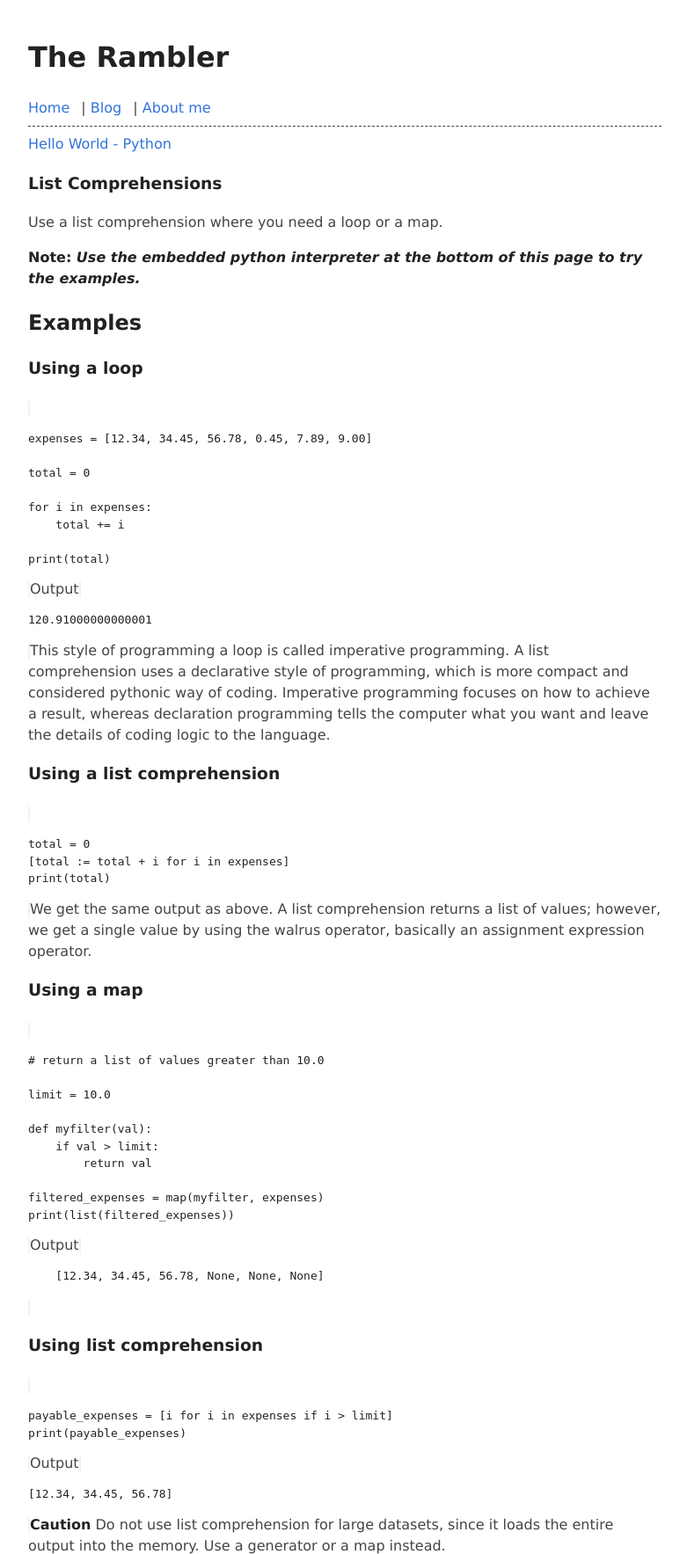
After one commit to ananddotb/rambler, a Flask app: page /helloworldpython/list_comprehensions in a window 1280 px wide. The commit adds this page. Shown: the top 1767 px of the page at 88% size, without its empty margins (248-1029 px from the left). Run offline with Flask 2, Linux system fonts and the light colour scheme.

Commit message:
added to Python

```diff
--- a/templates/helloworldpython/index.html
+++ b/templates/helloworldpython/index.html
@@ -12,6 +12,7 @@
             <ul class="blog-posts">
                 <ul class="blog-posts">
                     <li><a href="/helloworldpython/list">List</a></li>
+                    <li><a href="/helloworldpython/list_comprehensions">List Comprehensions</a></li>
                     <li><a href="/helloworldpython/set">Set</a></li>
                 </ul>
             </ul>
--- /dev/null
+++ b/templates/helloworldpython/list_comprehensions.html
@@ -0,0 +1,78 @@
+{% include "header.html" %}
+<nav>
+    <a href="/helloworldpython">Hello World - Python</a>
+</nav>
+{% block content %}
+<div class="main-container">
+    <h3>List Comprehensions</h3>
+    <div>
+<p>Use a list comprehension where you need a loop or a map.</p>
+<strong>Note: </strong><strong><em>Use the embedded python interpreter at the bottom of this page to try the examples.</em></strong>
+<h2>Examples</h2>
+
+<h3>Using a loop</h3>
+<code><pre>
+expenses = [12.34, 34.45, 56.78, 0.45, 7.89, 9.00]
+
+total = 0
+
+for i in expenses:
+    total += i
+
+print(total)
+</pre></code>
+Output
+<code><pre>120.91000000000001</pre></code>
+
+This style of programming a loop is called imperative programming. A list comprehension uses a declarative style of programming, which is more compact and considered pythonic way of coding. Imperative programming focuses on how to achieve a result, whereas declaration programming tells the computer what you want and leave the details of coding logic to the language.
+
+<h3>Using a list comprehension</h3>
+<code><pre>
+total = 0
+[total := total + i for i in expenses]
+print(total)
+</pre></code>
+We get the same output as above. A list comprehension returns a list of values; however, we get a single value by using the walrus operator, basically an assignment expression operator.
+
+<h3>Using a map</h3>
+<code><pre>
+# return a list of values greater than 10.0
+
+limit = 10.0
+
+def myfilter(val):
+    if val > limit:
+        return val
+
+filtered_expenses = map(myfilter, expenses)
+print(list(filtered_expenses))
+</pre></code>
+Output
+<code><pre>
+    [12.34, 34.45, 56.78, None, None, None]
+</pre></code>
+
+<h3>Using list comprehension</h3>
+<code><pre>
+payable_expenses = [i for i in expenses if i > limit]
+print(payable_expenses)
+</pre></code>
+Output
+<code><pre>[12.34, 34.45, 56.78]</pre></code>
+
+<strong>Caution</strong>
+Do not use list comprehension for large datasets, since it loads the entire output into the memory. Use a generator or a map instead.
+
+<div>
+    <iframe
+      src="https://jupyterlite.github.io/demo/repl/index.html?kernel=python&toolbar=1"
+      width="100%"
+      height="500px"
+    >
+    </iframe>
+
+    </div>
+    </div>
+    <hr>
+    {% endblock %}
+    {% include "footer.html" %}
```
